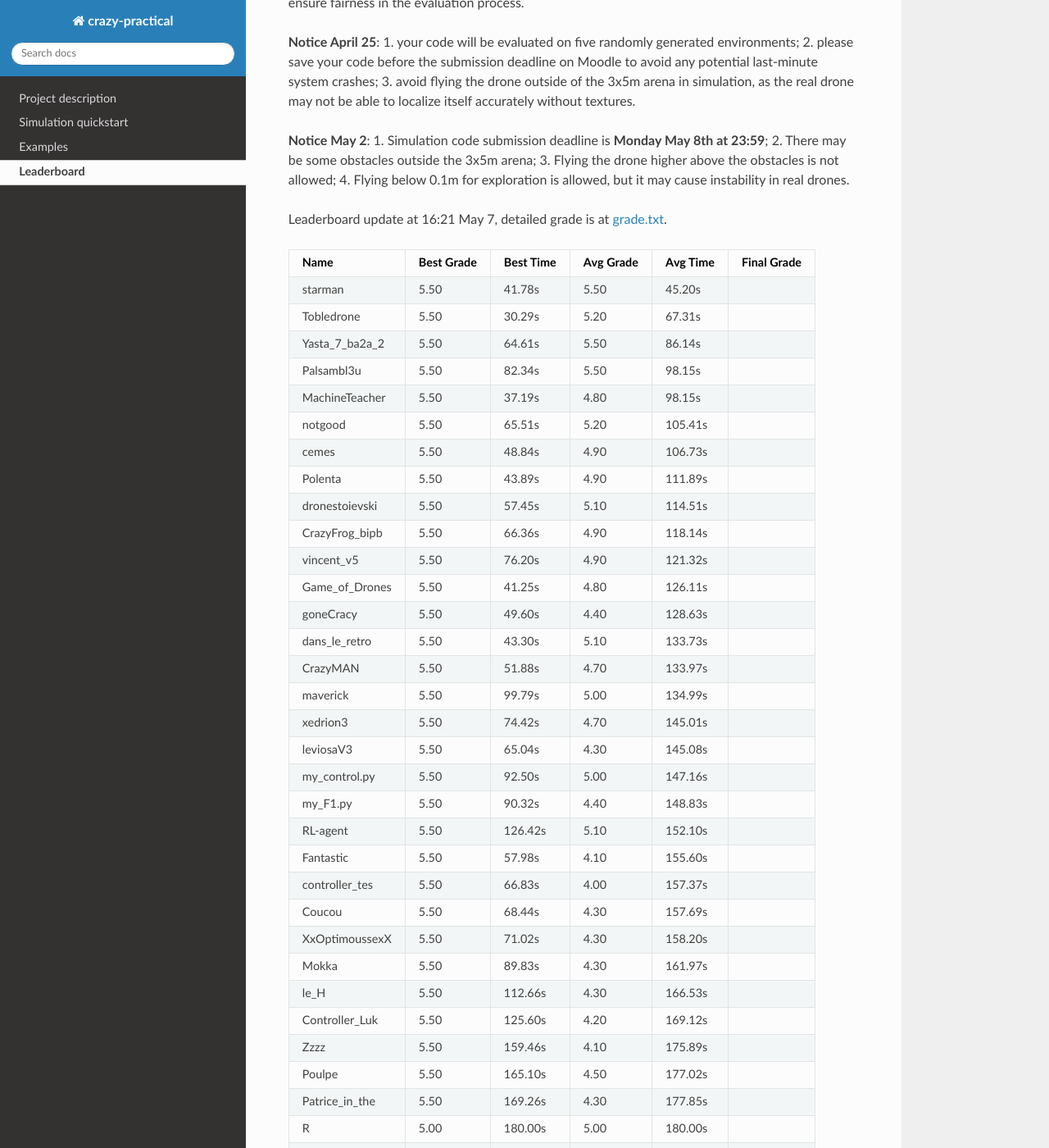
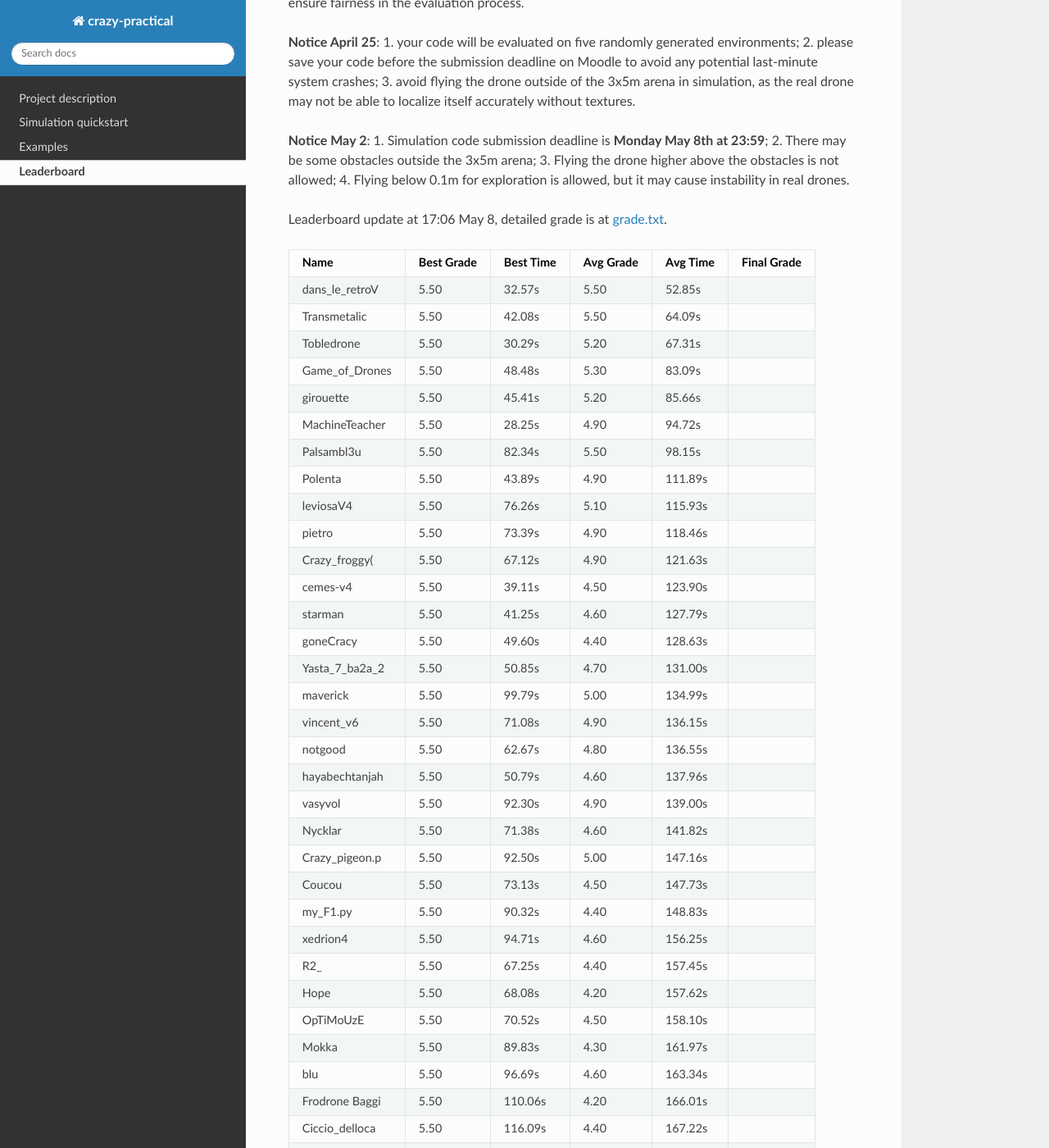
Before and after one commit to Ben-Jarvis/TEMP-crazy-tutorials-2024, a Sphinx documentation site: the page built from docs/leaderboard.rst, in a window 1280 px wide and 1400 px high, scrolled down 336 px. Shown: the whole window at 82% size. Built offline with Sphinx 7.4.7 and the Read the Docs theme 2.0.0, drawn with Linux system fonts in a browser that asks for light colours; some of the changed text lies outside the part shown.

Commit message:
leaderboard may8

```diff
--- a/docs/leaderboard.rst
+++ b/docs/leaderboard.rst
@@ -11,62 +11,75 @@ Please ensure that the zip file you submit contains all files in the controllers
 
 **Notice May 2**: 1. Simulation code submission deadline is **Monday May 8th at 23:59**; 2. There may be some obstacles outside the 3x5m arena; 3. Flying the drone higher above the obstacles is not allowed; 4. Flying below 0.1m for exploration is allowed, but it may cause instability in real drones.
 
-Leaderboard update at 16:21 May 7, detailed grade is at `grade.txt <https://github.com/dronecourse-epfl/crazy-practical-tutorial/blob/main/docs/grade.txt>`_.
+Leaderboard update at 17:06 May 8, detailed grade is at `grade.txt <https://github.com/dronecourse-epfl/crazy-practical-tutorial/blob/main/docs/grade.txt>`_.
 
 ============== ========== ========= ========= ======== ===========
 Name           Best Grade Best Time Avg Grade Avg Time Final Grade
 ============== ========== ========= ========= ======== ===========
-starman        5.50       41.78s    5.50      45.20s
+dans_le_retroV 5.50       32.57s    5.50      52.85s
+Transmetalic   5.50       42.08s    5.50      64.09s
 Tobledrone     5.50       30.29s    5.20      67.31s
-Yasta_7_ba2a_2 5.50       64.61s    5.50      86.14s
+Game_of_Drones 5.50       48.48s    5.30      83.09s
+girouette      5.50       45.41s    5.20      85.66s
+MachineTeacher 5.50       28.25s    4.90      94.72s
 Palsambl3u     5.50       82.34s    5.50      98.15s
-MachineTeacher 5.50       37.19s    4.80      98.15s
-notgood        5.50       65.51s    5.20      105.41s
-cemes          5.50       48.84s    4.90      106.73s
 Polenta        5.50       43.89s    4.90      111.89s
-dronestoievski 5.50       57.45s    5.10      114.51s
-CrazyFrog_bipb 5.50       66.36s    4.90      118.14s
-vincent_v5     5.50       76.20s    4.90      121.32s
-Game_of_Drones 5.50       41.25s    4.80      126.11s
+leviosaV4      5.50       76.26s    5.10      115.93s
+pietro         5.50       73.39s    4.90      118.46s
+Crazy_froggy\( 5.50       67.12s    4.90      121.63s
+cemes-v4       5.50       39.11s    4.50      123.90s
+starman        5.50       41.25s    4.60      127.79s
 goneCracy      5.50       49.60s    4.40      128.63s
-dans_le_retro  5.50       43.30s    5.10      133.73s
-CrazyMAN       5.50       51.88s    4.70      133.97s
+Yasta_7_ba2a_2 5.50       50.85s    4.70      131.00s
 maverick       5.50       99.79s    5.00      134.99s
-xedrion3       5.50       74.42s    4.70      145.01s
-leviosaV3      5.50       65.04s    4.30      145.08s
-my_control.py  5.50       92.50s    5.00      147.16s
+vincent_v6     5.50       71.08s    4.90      136.15s
+notgood        5.50       62.67s    4.80      136.55s
+hayabechtanjah 5.50       50.79s    4.60      137.96s
+vasyvol        5.50       92.30s    4.90      139.00s
+Nycklar        5.50       71.38s    4.60      141.82s
+Crazy_pigeon.p 5.50       92.50s    5.00      147.16s
+Coucou         5.50       73.13s    4.50      147.73s
 my_F1.py       5.50       90.32s    4.40      148.83s
-RL-agent       5.50       126.42s   5.10      152.10s
-Fantastic      5.50       57.98s    4.10      155.60s
-controller_tes 5.50       66.83s    4.00      157.37s
-Coucou         5.50       68.44s    4.30      157.69s
-XxOptimoussexX 5.50       71.02s    4.30      158.20s
+xedrion4       5.50       94.71s    4.60      156.25s
+R2\_            5.50       67.25s    4.40      157.45s
+Hope           5.50       68.08s    4.20      157.62s
+OpTiMoUzE      5.50       70.52s    4.50      158.10s
 Mokka          5.50       89.83s    4.30      161.97s
-le_H           5.50       112.66s   4.30      166.53s
+blu            5.50       96.69s    4.60      163.34s
+Frodrone Baggi 5.50       110.06s   4.20      166.01s
+Ciccio_delloca 5.50       116.09s   4.40      167.22s
 Controller_Luk 5.50       125.60s   4.20      169.12s
-Zzzz           5.50       159.46s   4.10      175.89s
+Feoh           5.50       129.59s   4.00      169.92s
+Aguardente_qui 5.50       130.61s   4.30      170.12s
+aeerial.py     5.50       146.65s   4.40      173.33s
+crazy_crash    5.50       148.27s   4.30      173.65s
+RL-agent       5.50       159.03s   4.10      175.81s
 Poulpe         5.50       165.10s   4.50      177.02s
+Zzzz           5.50       166.78s   4.10      177.36s
 Patrice_in_the 5.50       169.26s   4.30      177.85s
-R              5.00       180.00s   5.00      180.00s
 ah             5.00       180.00s   4.40      180.00s
-EdgesAreCrazy  5.00       180.00s   4.20      180.00s
-Aguardente_qua 4.50       180.00s   4.10      180.00s
-Feoh           5.00       180.00s   4.10      180.00s
+IAM            4.50       180.00s   4.30      180.00s
+Fantastic      4.50       180.00s   4.10      180.00s
+le_H           5.00       180.00s   4.10      180.00s
+dozzo_3        4.50       180.00s   4.10      180.00s
 loulou         4.50       180.00s   4.00      180.00s
-MisterBrakmar2 4.00       180.00s   4.00      180.00s
-TheGreat       4.00       180.00s   4.00      180.00s
-Lucky_strike   4.00       180.00s   4.00      180.00s
-dozzo_2        4.00       180.00s   4.00      180.00s
-FroDrone       4.00       180.00s   3.90      180.00s
+crazy_capy     4.00       180.00s   4.00      180.00s
+navigo         4.00       180.00s   4.00      180.00s
+TheGreat_final 4.00       180.00s   4.00      180.00s
 dronalist      4.00       180.00s   3.90      180.00s
+Lucky_strike   4.00       180.00s   3.90      180.00s
 rinoago        4.00       180.00s   3.90      180.00s
+BagueraFly     4.00       180.00s   3.90      180.00s
 speedy         4.50       180.00s   3.90      180.00s
+flapflap       4.00       180.00s   3.90      180.00s
 Nickname3      4.00       180.00s   3.90      180.00s
 pingu          4.00       180.00s   3.80      180.00s
-yeha           4.00       180.00s   3.80      180.00s
 CalamarV3      4.00       180.00s   3.70      180.00s
-crazy-practica 3.50       180.00s   3.50      180.00s
 ============== ========== ========= ========= ======== ===========
+
+Error May 8:
+
+MisterBrakmar6: Simulation stuck (algorithm cannot find solution?)
 
 Error May 7:
 
```
Also changed, not shown: docs/grade.txt (+193 -130 lines).
